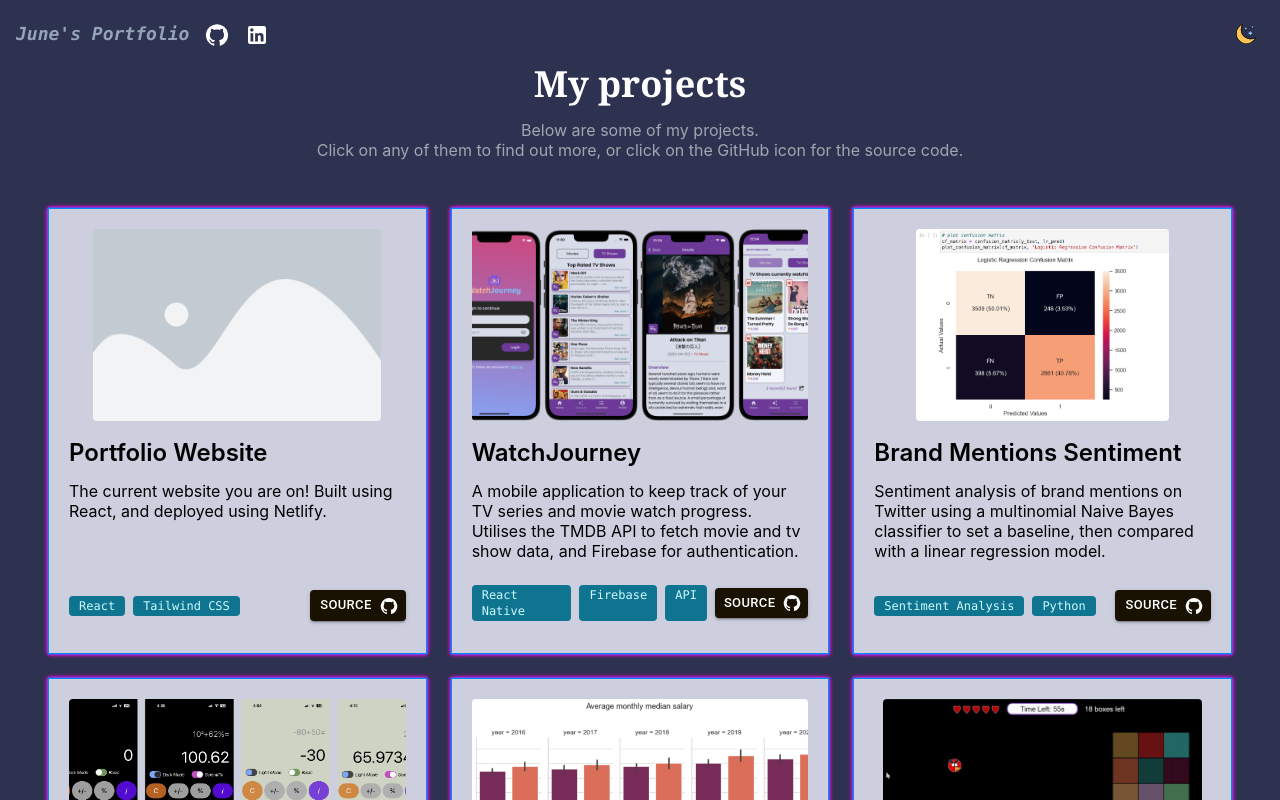
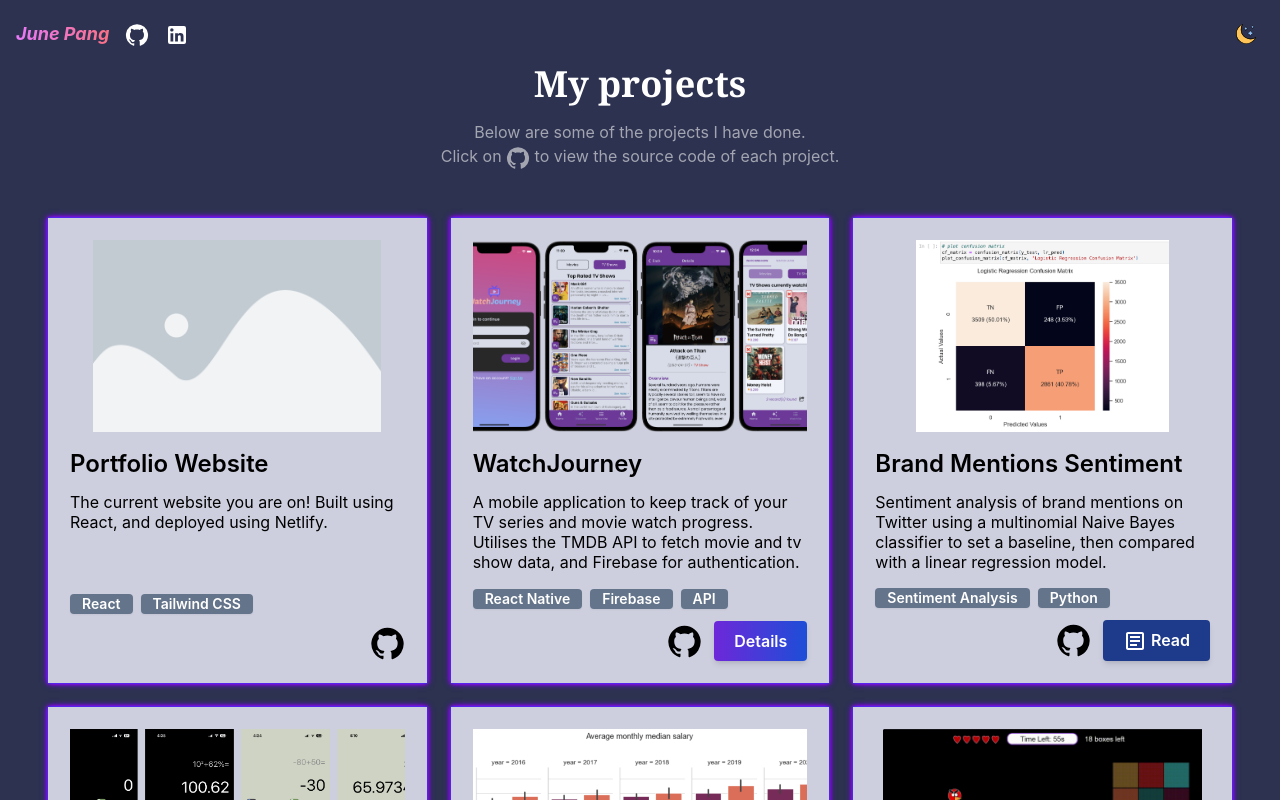
Before and after one commit to jxne00/my-portfolio, a React (Create React App) app: page / in a window 1280 px wide. Shown: the top 800 px of the page. Built offline with nearby package versions, Linux system fonts and the light colour scheme.

Commit message:
convert details page into a modal

```diff
--- a/src/App.css
+++ b/src/App.css
@@ -27,14 +27,35 @@
 }
 
 .neon-box {
-  border: 1px solid #08f;
+  border: 1px solid rgb(0, 94, 255);
   box-shadow:
-  0 0 1px #08f,
-  0 0 2px #08f,
-  0 0 3px #f0f,
-  0 0 4px #f0f,
-  0 0 5px rgb(255, 0, 166);
+    0 0 1px rgb(0, 85, 255),
+    0 0 2px rgb(0, 64, 255),
+    0 0 4px #f0f,
+    0 0 6px rgb(85, 0, 255),
+    0 0 7px rgb(123, 0, 255);
 }
+
+/* only show neon on hover on larger screens */
+@media (min-width: 1024px) {
+  .neon-box {
+      border: 2px solid transparent;
+      box-shadow: none;
+      transition: box-shadow 0.3s ease;
+    }
+
+  .neon-box:hover {
+    border: 2px solid rgb(0, 94, 255);
+    box-shadow:
+      0 0 1px rgb(0, 85, 255),
+      0 0 2px rgb(0, 64, 255),
+      0 0 4px #f0f,
+      0 0 6px rgb(85, 0, 255),
+      0 0 7px rgb(123, 0, 255);
+  }
+}
+
+
 
 
 /* .App {
--- a/src/App.js
+++ b/src/App.js
@@ -1,19 +1,12 @@
 import React from 'react';
-import { BrowserRouter as Router, Routes, Route } from 'react-router-dom';
 import { ThemeProvider } from './theme/ThemeContext';
 
 import Home from './components/Home';
-import ProjectDetail from './components/ProjectDetails';
 
 function App() {
   return (
     <ThemeProvider>
-      <Router>
-        <Routes>
-          <Route path='/' element={<Home />} />
-          <Route path='/:projectID' element={<ProjectDetail />} />
-        </Routes>
-      </Router>
+      <Home />
     </ThemeProvider>
   );
 }
--- /dev/null
+++ b/src/components/DetailsModal.js
@@ -0,0 +1,65 @@
+import React, { useContext } from 'react';
+import Modal from '@mui/material/Modal';
+import CancelIcon from '@mui/icons-material/Cancel';
+
+import '../App.css';
+import { ThemeContext } from '../theme/ThemeContext';
+
+function DetailsModal({ project, open, handleClose }) {
+  const { theme } = useContext(ThemeContext);
+  const { title, description, repoURL, yt_embed } = project;
+
+  return (
+    <Modal
+      open={open}
+      onClose={handleClose}
+      aria-labelledby='modal-title'
+      aria-describedby='modal-description'>
+      <div
+        className={`absolute ${theme} top-1/2 left-1/2 transform -translate-x-1/2 -translate-y-1/2 w-4/5 h-4/5 p-8 shadow-lg rounded-lg sm:w-11/12 flex flex-col items-center`}>
+        {/* Close Button */}
+        <CancelIcon
+          className='absolute top-3 right-3 cursor-pointer hover:text-zinc-500 transition'
+          onClick={handleClose}
+        />
+
+        {/* Title */}
+        <h1 className='text-3xl font-serif font-bold text-center mb-5'>
+          {title}
+        </h1>
+
+        {/* Description */}
+        <p
+          className={`${theme}-text-secondary text-base leading-tight text-center mb-5 md:w-5/6`}>
+          {description}
+        </p>
+
+        {/* YouTube Embed */}
+        {yt_embed && (
+          <iframe
+            title={`${title} demo`}
+            width='90%'
+            height='500'
+            src={yt_embed}
+            allow='accelerometer; autoplay; clipboard-write; encrypted-media; gyroscope; picture-in-picture'
+            allowFullScreen
+            className='my-5'
+          />
+        )}
+
+        <div className='w-full text-left'>
+          {/* GitHub Repo Button */}
+          <a
+            href={repoURL}
+            target='_blank'
+            rel='noopener noreferrer'
+            className='text-sm text-blue-300 mb-3 hover:text-zinc-500 transition'>
+            Source Code
+          </a>
+        </div>
+      </div>
+    </Modal>
+  );
+}
+
+export default DetailsModal;
--- a/src/components/Header.js
+++ b/src/components/Header.js
@@ -8,8 +8,11 @@
 function Header() {
   const { theme, toggleTheme } = useContext(ThemeContext);
 
-  // set diff text color based on theme
-  const textColor = theme === 'dark' ? 'text-slate-400' : 'text-blue-800';
+  // set diff text gradients based on theme
+  const gradient =
+    theme === 'dark'
+      ? 'bg-gradient-to-r from-fuchsia-400 to-rose-400'
+      : 'bg-gradient-to-r from-fuchsia-800 to-rose-800';
 
   // set diff icon based on theme
   const iconType =
@@ -20,8 +23,9 @@
   return (
     <header className='bg-transparent absolute top-0 left-0 w-full flex items-center justify-between p-4 z-10'>
       <div className='flex items-center space-x-4'>
-        <span className={`italic font-bold font-mono text-lg ${textColor}`}>
-          June's Portfolio
+        <span
+          className={`italic font-bold text-lg ${gradient} bg-clip-text text-transparent`}>
+          June Pang
         </span>
 
         {/* Github */}
--- a/src/components/Home.js
+++ b/src/components/Home.js
@@ -5,6 +5,7 @@
 import ProjectGrid from './ProjectGrid';
 import Footer from './Footer';
 import '../App.css';
+import { GitHub } from '@mui/icons-material';
 
 function Home() {
   const { theme } = useContext(ThemeContext);
@@ -20,11 +21,10 @@
           My projects
         </h1>
 
-        <p className={`text-center leading-tight ${theme}-text-secondary`}>
-          Below are some of my projects.
+        <p className={`text-center ${theme}-text-secondary`}>
+          Below are some of the projects I have done.
           <br />
-          Click on any of them to find out more, or click on the GitHub icon for
-          the source code.
+          Click on <GitHub /> to view the source code of each project.
         </p>
 
         <div className='grid grid-cols-1 sm:grid-cols-2 lg:grid-cols-3 gap-6 p-12'>
--- a/src/components/ProjectDetails.js
+++ /dev/null
@@ -1,81 +0,0 @@
-import React, { useContext } from 'react';
-import { useNavigate, useParams } from 'react-router-dom';
-
-import { ThemeContext } from '../theme/ThemeContext';
-import Projects from '../assets/projectData';
-
-function ProjectDetail() {
-  const { theme } = useContext(ThemeContext);
-  const { projectID } = useParams();
-  const project = Projects[projectID];
-
-  const navigate = useNavigate();
-
-  const handleBackClick = () => {
-    navigate('/');
-  };
-
-  if (!project) {
-    return <p>Project not found.</p>;
-  }
-
-  return (
-    <div className={`${theme} min-h-screen flex flex-col items-center`}>
-      {/* Back Button */}
-      <div className='w-full p-4 text-left'>
-        <button
-          onClick={handleBackClick}
-          className='text-blue-500'
-          aria-label='Back button'>
-          &lt; Back
-        </button>
-      </div>
-
-      {/* Title */}
-      <h1 className='text-xl sm:text-2xl md:text-3xl font-serif font-bold text-center mt-5 mb-5'>
-        {project.title}
-      </h1>
-
-      {/* Description */}
-      <p className='text-xs sm:text-sm md:text-lg text-center mb-5 w-5/6'>
-        {project.description}
-      </p>
-
-      {/* GitHub Repo Button */}
-      <a
-        href={project.repoURL}
-        target='_blank'
-        rel='noopener noreferrer'
-        className='text-white bg-black px-4 py-2 rounded mb-3 hover:bg-zinc-800 transition'>
-        Source Code
-      </a>
-
-      {/* YouTube Embed */}
-      {project.yt_embed && (
-        <iframe
-          title={`${project.title} demo`}
-          width='80%'
-          height='500'
-          src={project.yt_embed}
-          allow='accelerometer; autoplay; clipboard-write; encrypted-media; gyroscope; picture-in-picture'
-          allowFullScreen
-          className='my-5'
-        />
-      )}
-
-      {/* Tags */}
-      <div className='flex flex-wrap gap-2 mt-3 self-end w-1/4'>
-        <span>Tags:</span>
-        {project.tags.map((tag) => (
-          <span
-            key={tag}
-            className='text-xs bg-zinc-500 text-white px-2 py-1 rounded font-mono'>
-            {tag}
-          </span>
-        ))}
-      </div>
-    </div>
-  );
-}
-
-export default ProjectDetail;
--- a/src/components/ProjectGrid.js
+++ b/src/components/ProjectGrid.js
@@ -1,33 +1,24 @@
-import React, { useContext } from 'react';
-import { Link } from 'react-router-dom';
-import Button from '@mui/material/Button';
-import { GitHub } from '@mui/icons-material';
+import React, { useContext, useState } from 'react';
+import { GitHub, ArticleOutlined } from '@mui/icons-material';
 import { motion } from 'framer-motion';
 import { useInView } from 'react-intersection-observer';
 import '../App.css';
 
 import { ThemeContext } from '../theme/ThemeContext';
+import DetailsModal from './DetailsModal';
 
-function ProjectGrid({ project, index }) {
+function ProjectGrid({ project }) {
   const { theme } = useContext(ThemeContext);
-  const { title, overview, imgpath, tags, repoURL, description } = project;
+  const { title, overview, imgpath, tags, repoURL, description, html_link } =
+    project;
 
-  // determine if project has a "detail" page
+  const [open, setOpen] = useState(false);
+  const handleOpen = () => setOpen(true);
+  const handleClose = () => setOpen(false);
+
+  // determine if project has "detail" page or "html_link"
   const hasDetailPage = description;
-
-  // classes for main div container
-  const containerClasses = [
-    `grid-${theme}`,
-    'p-5',
-    'shadow-md',
-    'flex',
-    'flex-col',
-    'transition-transform',
-    'neon-box',
-  ];
-
-  // add hover effect only if project has detail page
-  if (hasDetailPage) containerClasses.push('hover:scale-105');
+  const hasHTMLLink = html_link;
 
   // ref to check if grid is in view
   const [ref, inView] = useInView({
@@ -40,68 +31,76 @@
       opacity: 0,
       y: window.innerWidth <= 768 ? '-50px' : '-100px',
     },
-    hiddenBtm: { opacity: 0, y: window.innerWidth <= 768 ? '50px' : '100px' },
     visible: { opacity: 1, y: 0 },
   };
 
   return (
-    <div className={containerClasses.join(' ')}>
-      {/* direct to project details page on click */}
-      <Link
-        key={index}
-        to={hasDetailPage ? `/${index}` : '#'}
-        className='flex-grow mb-2'
-        style={{
-          cursor: hasDetailPage ? 'pointer' : 'default',
-        }}>
+    <div
+      className={`grid-${theme} flex-1 p-5 shadow-md flex flex-col transition-transform neon-box`}>
       <motion.div
         ref={ref}
-          initial={index % 2 !== 0 ? 'hiddenTop' : 'hiddenBtm'}
-          animate={
-            inView ? 'visible' : index % 2 !== 0 ? 'hiddenTop' : 'hiddenBtn'
-          }
+        animate={inView ? 'visible' : 'hiddenTop'}
         variants={variants}
         transition={{ duration: 0.5 }}>
         <img
           src={imgpath}
           alt={`${title} preview`}
-            className='mb-4 rounded h-48 object-cover mx-auto'
+          className='mb-4 h-48 object-cover mx-auto'
         />
       </motion.div>
 
       <h2 className='text-2xl font-semibold mb-3'>{title}</h2>
 
       <p className='mb-4 leading-tight'>{overview}</p>
-      </Link>
 
+      <div className='justify-between mt-auto'>
         {/* project tags & link to repo */}
-      <div className='flex justify-between items-center mb-3'>
-        <div className='flex'>
+        <div className='flex items-center mb-3'>
+          <div className='flex space-x-2'>
             {tags.map((tag) => (
               <span
                 key={tag}
-              className='inline-block bg-cyan-700 text-cyan-100 font-mono text-xs font-medium mr-2 px-2.5 py-0.5 rounded '>
+                className='inline-block text-sm text-white font-semibold bg-slate-500 rounded shadow-sm px-3'>
                 {tag}
               </span>
             ))}
           </div>
+        </div>
 
-        <Button
-          variant='contained'
-          color='primary'
-          size='small'
-          endIcon={<GitHub />}
-          href={repoURL}
-          target='_blank'
-          rel='noopener noreferrer'
-          sx={{
-            backgroundColor: '#191102',
-            '&:hover': {
-              backgroundColor: '#414770', // on hover
-            },
-          }}>
-          Source
-        </Button>
+        <div className='flex items-center gap-3 justify-end'>
+          {/* link to repo */}
+          <GitHub
+            className='cursor-pointer transform transition hover:scale-110'
+            fontSize='large'
+            onClick={() => window.open(repoURL, '_blank')}
+          />
+
+          {/* modal to see more details */}
+          {hasDetailPage && (
+            <>
+              <button
+                onClick={handleOpen}
+                className='bg-gradient-to-r from-violet-700 to-blue-700 hover:from-violet-500 hover:to-blue-500 rounded text-white font-semibold px-5 py-2 shadow-md transform transition hover:scale-105'>
+                Details
+              </button>
+              <DetailsModal
+                project={project}
+                open={open}
+                handleClose={handleClose}
+              />
+            </>
+          )}
+
+          {/* link to html page */}
+          {hasHTMLLink && (
+            <button
+              onClick={() => window.open(html_link, '_blank')}
+              className='bg-blue-900 hover:bg-blue-600 rounded text-white font-semibold px-5 py-2 shadow-md transform transition hover:scale-105'>
+              <ArticleOutlined />
+              &nbsp;Read
+            </button>
+          )}
+        </div>
       </div>
     </div>
   );
--- a/tailwind.config.js
+++ b/tailwind.config.js
@@ -2,7 +2,11 @@
 module.exports = {
   content: ['./src/**/*.{html,js,jsx}'],
   theme: {
-    extend: {},
+    extend: {
+      colors: {
+        // primary: '#1E213A',
+      },
+    },
   },
   plugins: [],
 };
```
Lines whose indentation alone changed are shown as unchanged.
